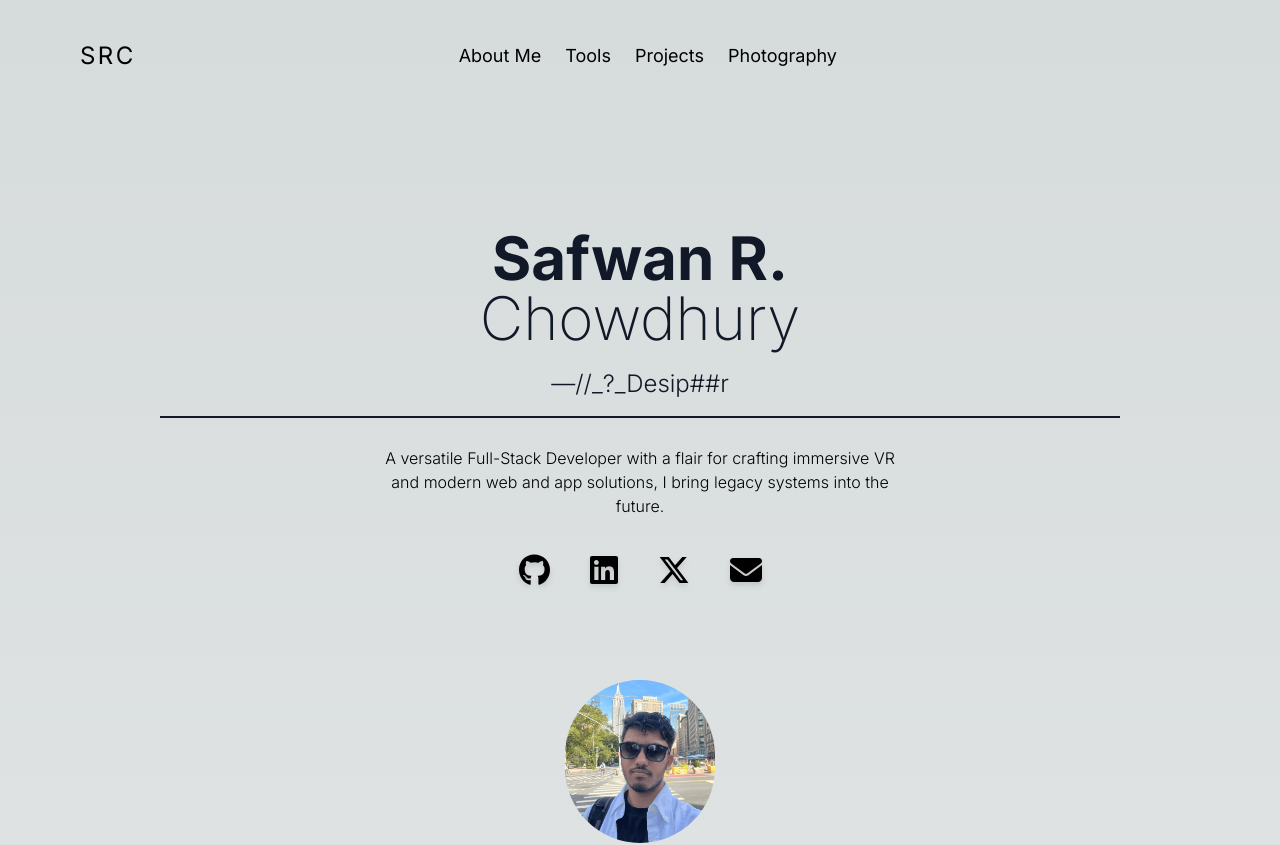
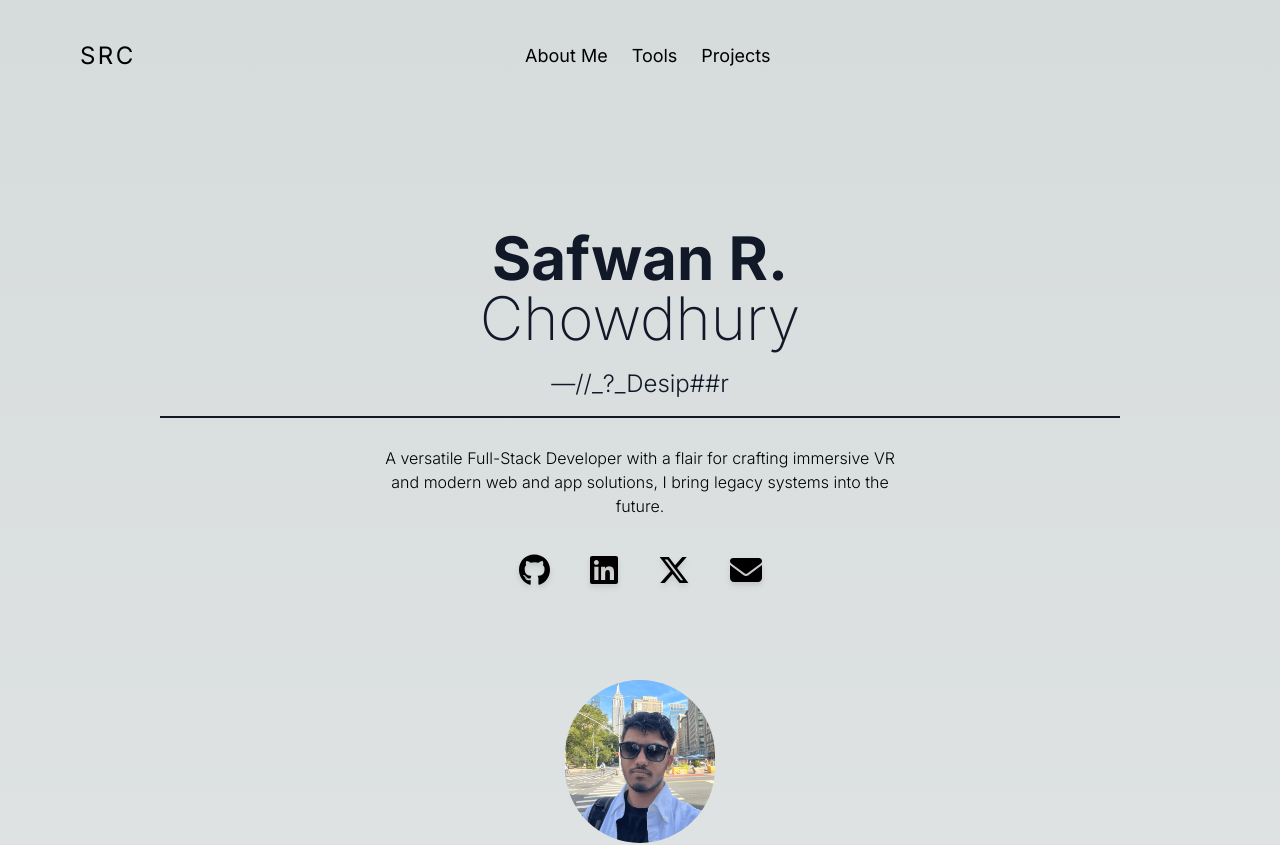
Before and after one commit to SafwanChowdhury/Portfolio-V2, a Next.js app in the folder portfolio-v2/: page / in a window 1280 px wide. Shown: the top 845 px of the page. Built offline with nearby package versions, Linux system fonts and the light colour scheme; what tailwind-hamburgers would draw is missing.

Commit message:
navbar functionality added - hiding the photography tab

```diff
--- a/portfolio-v2/app/globals.css
+++ b/portfolio-v2/app/globals.css
@@ -35,3 +35,7 @@ body {
     text-wrap: balance;
   }
 }
+
+html {
+  scroll-behavior: smooth;
+}
--- a/portfolio-v2/components/navbar.tsx
+++ b/portfolio-v2/components/navbar.tsx
@@ -1,6 +1,6 @@
 "use client";
 import { useState, useRef, useEffect } from "react";
-import classNames from "classnames";
+import Link from "next/link";
 
 export default function Navbar() {
     const [isScrolled, setIsScrolled] = useState(false);
@@ -63,23 +63,38 @@ export default function Navbar() {
                 }`}
             >
                 <nav className="hidden sm:flex items-center p-3 sm:pt-6 lg:p-10 w-full bg-black dark:bg-slate-300 sm:bg-transparent sm:dark:bg-transparent text-slate-200 dark:text-slate-200 sm:text-black">
-                    <h1 className="text-md sm:text-2xl font-normal tracking-widest pl-3 sm:pl-10 cursor-pointer justify-self-start shrink-0">
+                    <Link
+                        href="#"
+                        className="text-md sm:text-2xl font-normal tracking-widest pl-3 sm:pl-10 cursor-pointer justify-self-start shrink-0"
+                    >
                         SRC
-                    </h1>
-                    <ul className="text-lg gap-6 justify-center items-center w-full hidden sm:flex pr-10">
-                        <li className="hover:underline cursor-pointer">
+                    </Link>
+                    <div className="text-lg gap-6 justify-center items-center w-full hidden sm:flex pr-10">
+                        <Link
+                            href="#about-me"
+                            className="hover:underline cursor-pointer"
+                        >
                             About Me
-                        </li>
-                        <li className="hover:underline cursor-pointer">
+                        </Link>
+                        <Link
+                            href="#coding"
+                            className="hover:underline cursor-pointer"
+                        >
                             Tools
-                        </li>
-                        <li className="hover:underline cursor-pointer">
+                        </Link>
+                        <Link
+                            href="#projects"
+                            className="hover:underline cursor-pointer"
+                        >
                             Projects
-                        </li>
-                        <li className="hover:underline cursor-pointer">
+                        </Link>
+                        {/* <Link
+                            href="#"
+                            className="hover:underline cursor-pointer"
+                        >
                             Photography
-                        </li>
-                    </ul>
+                        </Link> */}
+                    </div>
                     <div className="pl-10 hidden sm:flex"></div>
                 </nav>
             </div>
@@ -92,23 +107,38 @@ export default function Navbar() {
                     ref={navbarRef}
                     className="bg-black dark:bg-gray-600 dark:backdrop-blur-lg dark:opacity-[.97] text-slate-200 dark:text-slate-100 flex items-center justify-between p-4"
                 >
-                    <h1 className="text-2xl font-medium tracking-widest sm:pl-10 sm:text-2xl sm:font-normal cursor-pointer">
+                    <Link
+                        href="#"
+                        className="text-2xl font-medium tracking-widest sm:pl-10 sm:text-2xl sm:font-normal cursor-pointer"
+                    >
                         SRC
-                    </h1>
-                    <ul className="text-md gap-8 justify-end tracking-widest items-center w-full hidden sm:flex pr-10">
-                        <li className="hover:underline cursor-pointer">
+                    </Link>
+                    <div className="text-md gap-8 justify-end tracking-widest items-center w-full hidden sm:flex pr-10">
+                        <Link
+                            href="#about-me"
+                            className="hover:underline cursor-pointer"
+                        >
                             About Me
-                        </li>
-                        <li className="hover:underline cursor-pointer">
+                        </Link>
+                        <Link
+                            href="#coding"
+                            className="hover:underline cursor-pointer"
+                        >
                             Tools
-                        </li>
-                        <li className="hover:underline cursor-pointer">
+                        </Link>
+                        <Link
+                            href="#projects"
+                            className="hover:underline cursor-pointer"
+                        >
                             Projects
-                        </li>
-                        <li className="hover:underline cursor-pointer">
+                        </Link>
+                        {/* <Link
+                            href="#"
+                            className="hover:underline cursor-pointer"
+                        >
                             Photography
-                        </li>
-                    </ul>
+                        </Link> */}
+                    </div>
                     <div
                         className={`tham tham-e-squeeze tham-w-6 sm:hidden !duration-300 ${
                             opened ? "tham-active" : ""
@@ -121,25 +151,37 @@ export default function Navbar() {
                     </div>
                 </nav>
             </div>
-            <ul
+            <div
                 ref={menuRef}
                 className={`fixed top-16 z-50 text-md text-center tracking-widest justify-center items-center w-full text-slate-200 transition-all duration-500 overflow-hidden ${
                     opened ? "max-h-96" : "max-h-0"
                 }`}
             >
-                <li className="bg-black dark:bg-gray-600 dark:opacity-[.98] border-t border-gray-700 dark:border-gray-400 pt-4 pb-2">
+                <Link
+                    href="#about-me"
+                    className="bg-black dark:bg-gray-600 dark:opacity-[.98] border-t border-gray-700 dark:border-gray-400 pt-4 pb-2"
+                >
                     About Me
-                </li>
-                <li className="bg-black dark:bg-gray-600 dark:opacity-[.98] py-2">
+                </Link>
+                <Link
+                    href="#coding"
+                    className="bg-black dark:bg-gray-600 dark:opacity-[.98] py-2"
+                >
                     Tools
-                </li>
-                <li className="bg-black dark:bg-gray-600 dark:opacity-[.98] py-2">
+                </Link>
+                <Link
+                    href="#projects"
+                    className="bg-black dark:bg-gray-600 dark:opacity-[.98] py-2"
+                >
                     Projects
-                </li>
-                <li className="bg-black dark:bg-gray-600 dark:opacity-[.98] pt-2 pb-4">
+                </Link>
+                {/* <Link
+                    href="#"
+                    className="bg-black dark:bg-gray-600 dark:opacity-[.98] pt-2 pb-4"
+                >
                     Photography
-                </li>
-            </ul>
+                </Link> */}
+            </div>
         </div>
     );
 }
```
Also changed, not shown: 1 other file (tests, documents, lock files or other folders).
